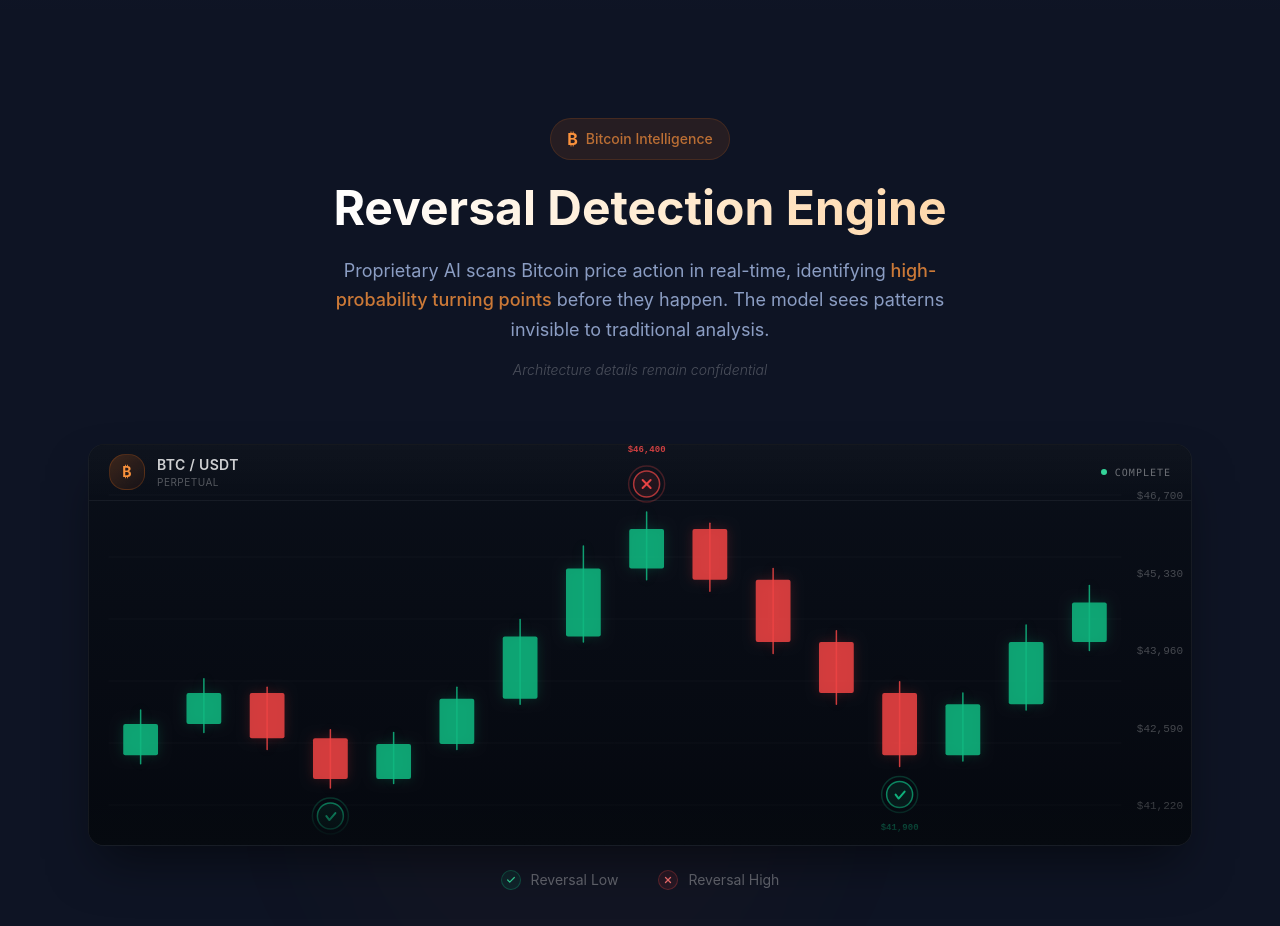
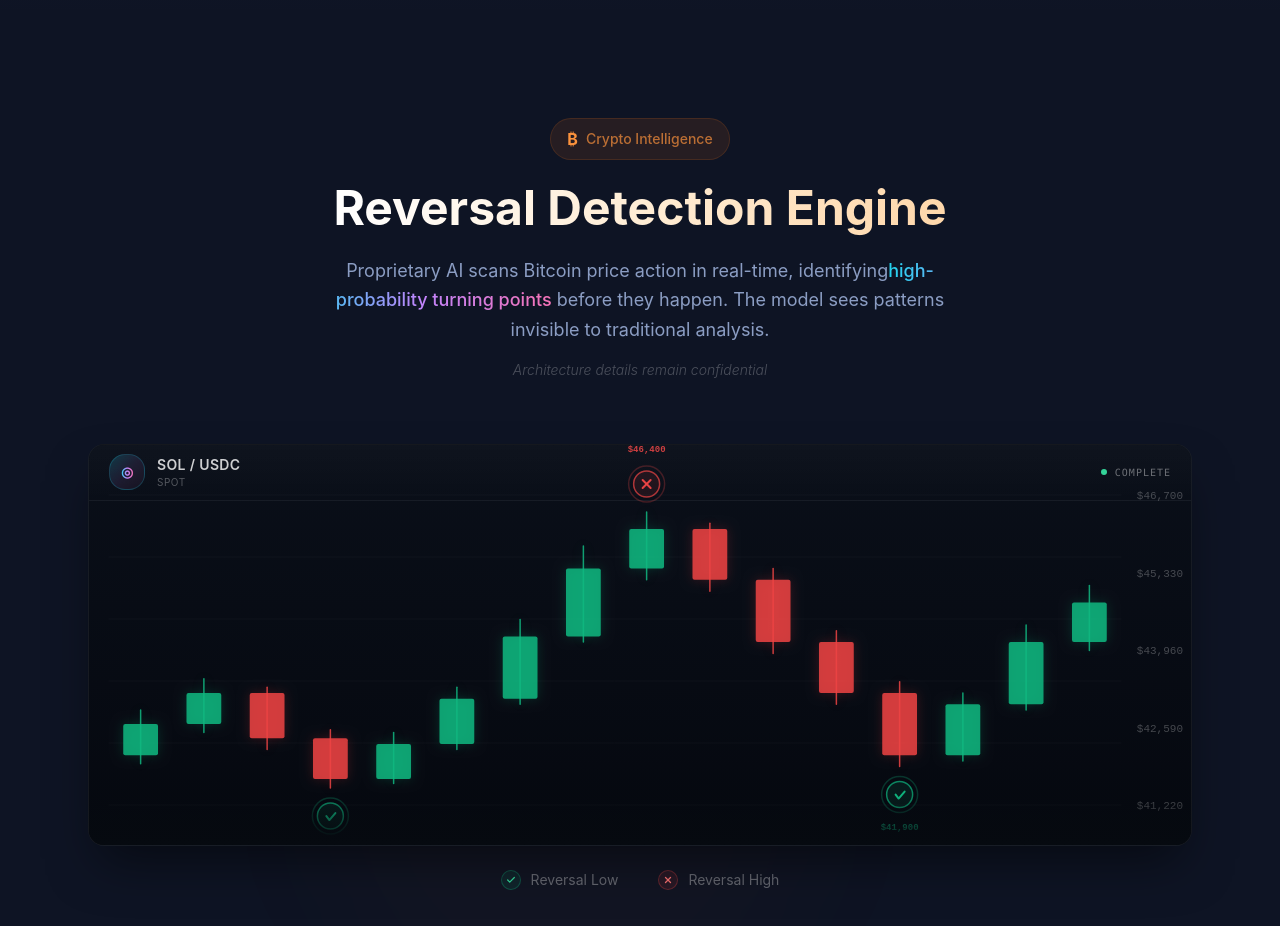
Before and after one commit to ag-algolab/ag-algolab.github.io, a React (Vite) app: page / in a window 1280 px wide. Shown: the part 1380-2306 px from the top of the page. Built offline with nearby package versions, Linux system fonts and the light colour scheme.

Commit message:
Update App.jsx

```diff
--- a/src/App.jsx
+++ b/src/App.jsx
@@ -325,12 +325,12 @@ function BTCScannerChart() {
       <div className="relative bg-gradient-to-b from-[#0a0f18] to-[#060a10] rounded-2xl border border-white/[0.06] overflow-hidden shadow-2xl shadow-black/50">
         <div className="absolute top-0 left-0 right-0 h-14 bg-gradient-to-b from-white/[0.02] to-transparent border-b border-white/[0.04] flex items-center justify-between px-5 z-10">
           <div className="flex items-center gap-3">
-            <div className="w-9 h-9 rounded-lg bg-gradient-to-br from-orange-500/20 to-orange-600/5 border border-orange-500/20 flex items-center justify-center">
-              <span className="text-orange-400 font-bold text-sm">₿</span>
+            <div className="w-9 h-9 rounded-lg bg-gradient-to-br from-cyan-400/20 via-purple-400/10 to-pink-400/5 border border-cyan-400/20 flex items-center justify-center">
+              <span className="bg-clip-text text-transparent bg-gradient-to-r from-cyan-400 via-purple-400 to-pink-400 font-bold text-sm">◎</span>
             </div>
             <div className="flex flex-col">
-              <span className="text-white/80 font-semibold text-sm tracking-wide">BTC / USDT</span>
-              <span className="text-white/30 text-[10px] uppercase tracking-wider">Perpetual</span>
+              <span className="text-white/80 font-semibold text-sm tracking-wide">SOL / USDC</span>
+              <span className="text-white/30 text-[10px] uppercase tracking-wider">Spot</span>
             </div>
           </div>
 
@@ -777,7 +777,7 @@ function Home() {
             >
               <div className="inline-flex items-center gap-2 px-4 py-2 rounded-full bg-orange-500/10 border border-orange-500/15 mb-6">
                 <span className="text-orange-400 font-bold">₿</span>
-                <span className="text-orange-400/70 text-sm font-medium">Bitcoin Intelligence</span>
+                <span className="text-orange-400/70 text-sm font-medium">Crypto Intelligence</span>
               </div>
 
               <h2 className="text-4xl md:text-5xl font-bold mb-6">
@@ -788,8 +788,9 @@ function Home() {
 
               <p className="text-lg text-[#8b9dc3] max-w-2xl mx-auto leading-relaxed">
                 Proprietary AI scans Bitcoin price action in real-time, identifying
-                <span className="text-orange-400/80 font-medium"> high-probability turning points</span> before
-                they happen. The model sees patterns invisible to traditional analysis.
+                <span className="bg-clip-text text-transparent bg-gradient-to-r from-cyan-400 via-purple-400 to-pink-400 font-medium">
+                  high-probability turning points
+                </span> before they happen. The model sees patterns invisible to traditional analysis.
               </p>
 
               <p className="text-white/25 mt-4 text-sm italic font-light">
```
